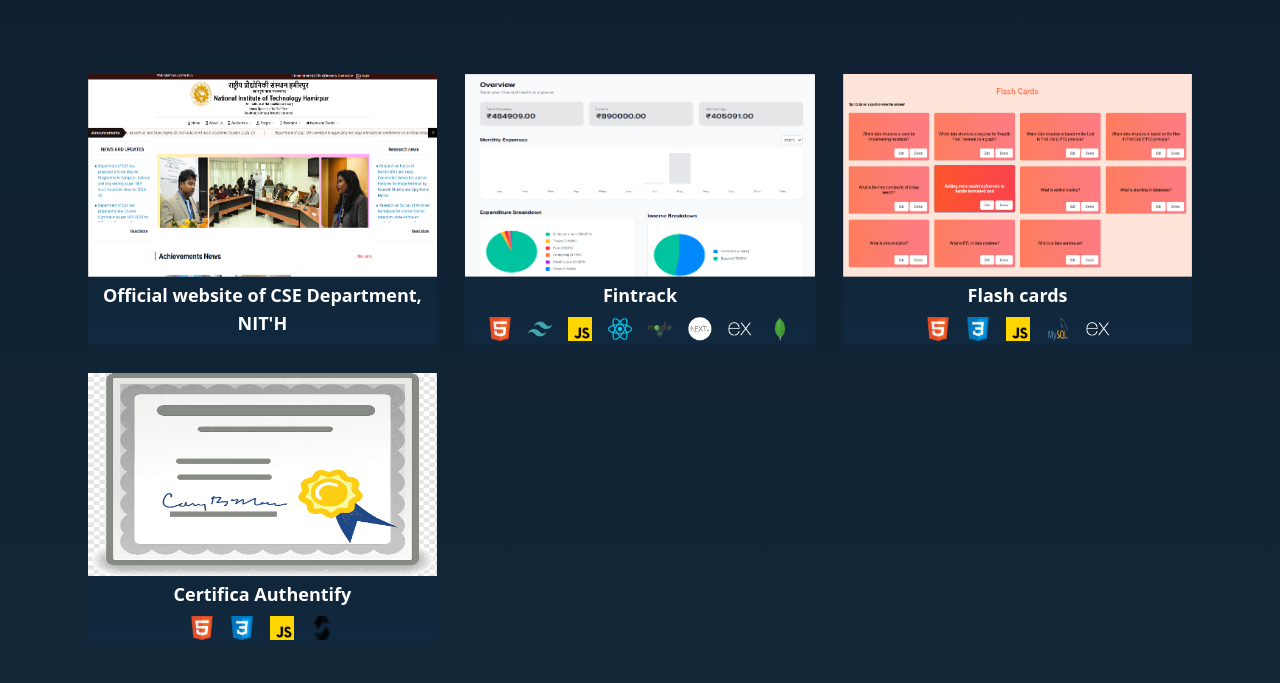
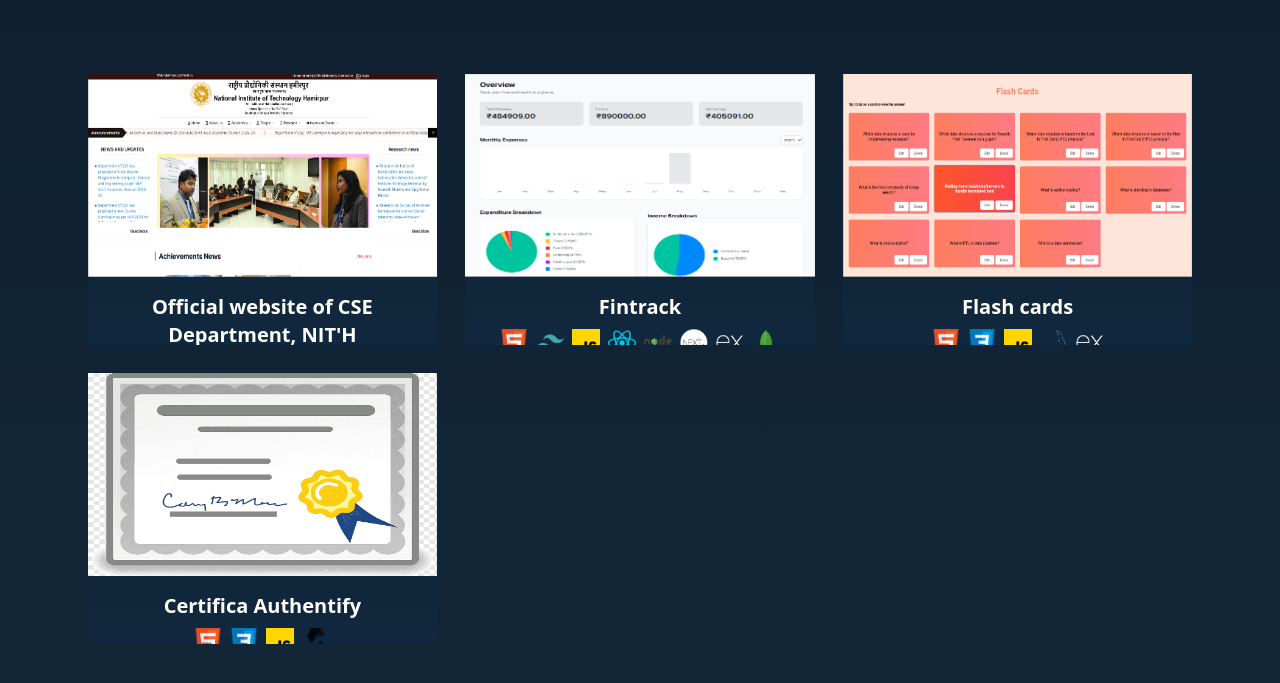
Before and after one commit to Rudransh-Singh-Athwal/Rudransh-Portfolio, a React (Create React App) app: page / in a window 1280 px wide. Shown: the part 2568-3251 px from the top of the page. Built offline with nearby package versions, Linux system fonts and the light colour scheme.

Commit message:
made project cards reponsive for small screens

```diff
--- a/src/components/projects/ProjectsCard.js
+++ b/src/components/projects/ProjectsCard.js
@@ -1,56 +1,91 @@
-// import React from "react";
+// ProjectsCard.jsx
 import { FaGithub } from "react-icons/fa";
 import { LinkIcon } from "@heroicons/react/24/outline";
 import "../../index.css";
 
 export default function ProjectsCard(props) {
+  const project = props.project;
+
   return (
     <div
-      class="relative group w-full h-full border-2 border-transparent rounded-none overflow-hidden m-auto hover:border-[0.5px] hover:border-gray-400 hover:glow"
+      className="relative group w-full h-full border-2 border-transparent rounded-none overflow-hidden m-auto hover:border-[0.5px] hover:border-gray-400 hover:glow"
       style={{ "--glow-color": "silver", "--glow-size": "1px" }}
     >
+      {/* Image: responsive height so layout doesn't break on small screens.
+          On large screens it will still occupy the same visual area because we use lg:h-[75%].
+      */}
       <img
-        class="object-fill w-full h-3/4 transform duration-700 backdrop-opacity-100"
-        src={props.project.img}
-        alt="Project"
+        className="block w-full h-44 sm:h-56 md:h-64 lg:h-[75%] object-fill transform duration-700 backdrop-opacity-100"
+        src={project.img}
+        alt={project.title || "Project"}
       />
-      <div class="absolute w-full h-full shadow-2xl opacity-20 transform duration-500 inset-y-3/4 group-hover:-inset-y-0"></div>
-      <div class="absolute bg-gradient-to-b from-[#10263a] to-[#122f4b] w-full h-full transform duration-500 inset-y-3/4 group-hover:-inset-y-0 ">
-        <div class="absolute w-full place-content-center flex flex-col py-1">
-          <div class="font-bold text-1xl text-center text-white ">
-            {props.project.title}
+
+      {/* Shadow overlay: only absolute/visible on large screens to preserve original effect */}
+      <div className="hidden lg:block lg:absolute w-full h-full shadow-2xl opacity-20 transform duration-500 lg:inset-y-3/4 lg:group-hover:-inset-y-0" />
+
+      {/* Gradient/content area:
+          - static (normal flow) on small/medium screens so description and icons never overlap
+          - absolute and animated on large screens (unchanged behaviour) via lg: classes
+      */}
+      <div
+        className="bg-gradient-to-b from-[#10263a] to-[#122f4b] w-full px-4 py-4 transform duration-500
+                   lg:absolute lg:w-full lg:h-full lg:inset-y-3/4 lg:group-hover:-inset-y-0"
+      >
+        {/* Title */}
+        <div className="font-bold text-base sm:text-lg lg:text-xl text-center text-white">
+          {project.title}
         </div>
-          <div className="flex justify-center gap-4 mt-2">
-            {props.project.tech.map((tech, index) => (
+
+        {/* Tech icons: wrap to multiple lines if necessary (prevents overflow) */}
+        <div className="flex flex-wrap justify-center gap-2 mt-2">
+          {project.tech?.map((tech, index) => (
             <img
               key={index}
               src={tech}
-                alt="Tech Icon"
-                className="h-6 w-6 transform transition-all duration-500 group-hover:scale-110"
+              alt={`tech-${index}`}
+              className="h-6 w-6 sm:h-7 sm:w-7 transform transition-all duration-300 group-hover:scale-110"
             />
           ))}
         </div>
-        </div>
 
-        <div class="absolute w-full flex items-center justify-center place-content-center my-8">
-          <p class="hidden sm:text-sm lg:text-base text-center w-full p-4 text-gray-100 mt-12 sm:block">
-            {props.project.desc}
+        {/* Description: visible on all sizes and allowed to grow.
+            On large screens we keep the vertical spacing (lg:mt-12) to match original look.
+        */}
+        <p className="text-gray-100 text-sm sm:text-sm lg:text-base text-center w-full mt-3 lg:mt-12">
+          {project.desc}
         </p>
-        </div>
 
-        <div className="flex justify-center text-white">
-          <span className="px-8">
-            <a href={props.project.github} target="_blank" rel="noreferrer">
+        {/* Footer icons:
+            - On small/medium screens: appear in-flow after the description (mt-4)
+            - On large screens: positioned absolutely at bottom (preserves original layout)
+        */}
+        <div
+          className="flex justify-center gap-6 mt-4 pb-2 text-white
+                     lg:mt-0 lg:absolute lg:left-1/2 lg:bottom-4 lg:-translate-x-1/2"
+        >
+          <span className="px-4">
+            <a
+              href={project.github}
+              target="_blank"
+              rel="noreferrer"
+              className="inline-flex items-center"
+            >
               <FaGithub
-                className="absolute bottom-4 rounded-full border-none h-6 w-6 hover:glow"
+                className="h-6 w-6 hover:glow"
                 style={{ "--glow-color": "silver", "--glow-size": "4px" }}
               />
             </a>
           </span>
-          <span className="px-8">
-            <a href={props.project.link} target="_blank" rel="noreferrer">
+
+          <span className="px-4">
+            <a
+              href={project.link}
+              target="_blank"
+              rel="noreferrer"
+              className="inline-flex items-center"
+            >
               <LinkIcon
-                className="absolute bottom-4 rounded-full h-6 w-6 hover:bg-zinc-700 hover:glow"
+                className="h-6 w-6 hover:bg-zinc-700 hover:glow p-0.5 rounded"
                 style={{ "--glow-color": "gray", "--glow-size": "2px" }}
               />
             </a>
```
Lines whose indentation alone changed are shown as unchanged.
